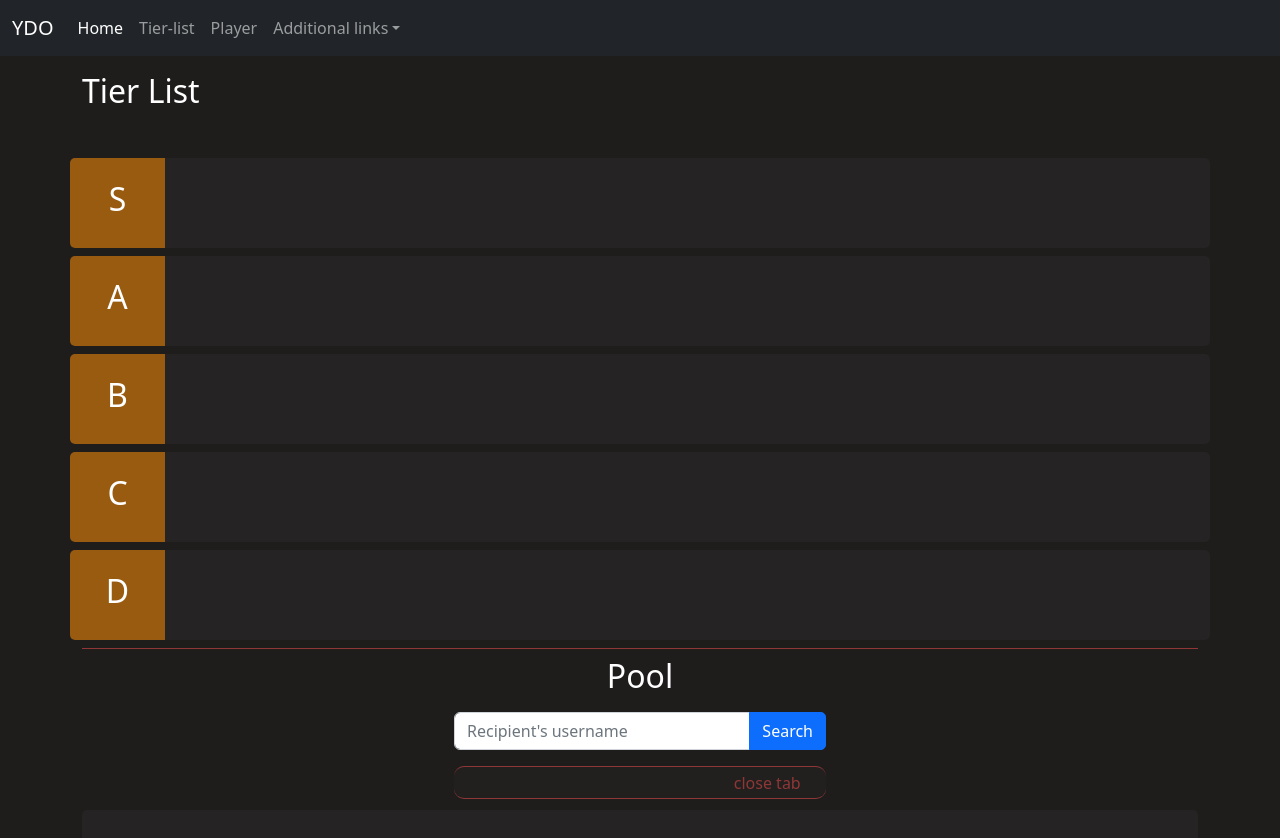
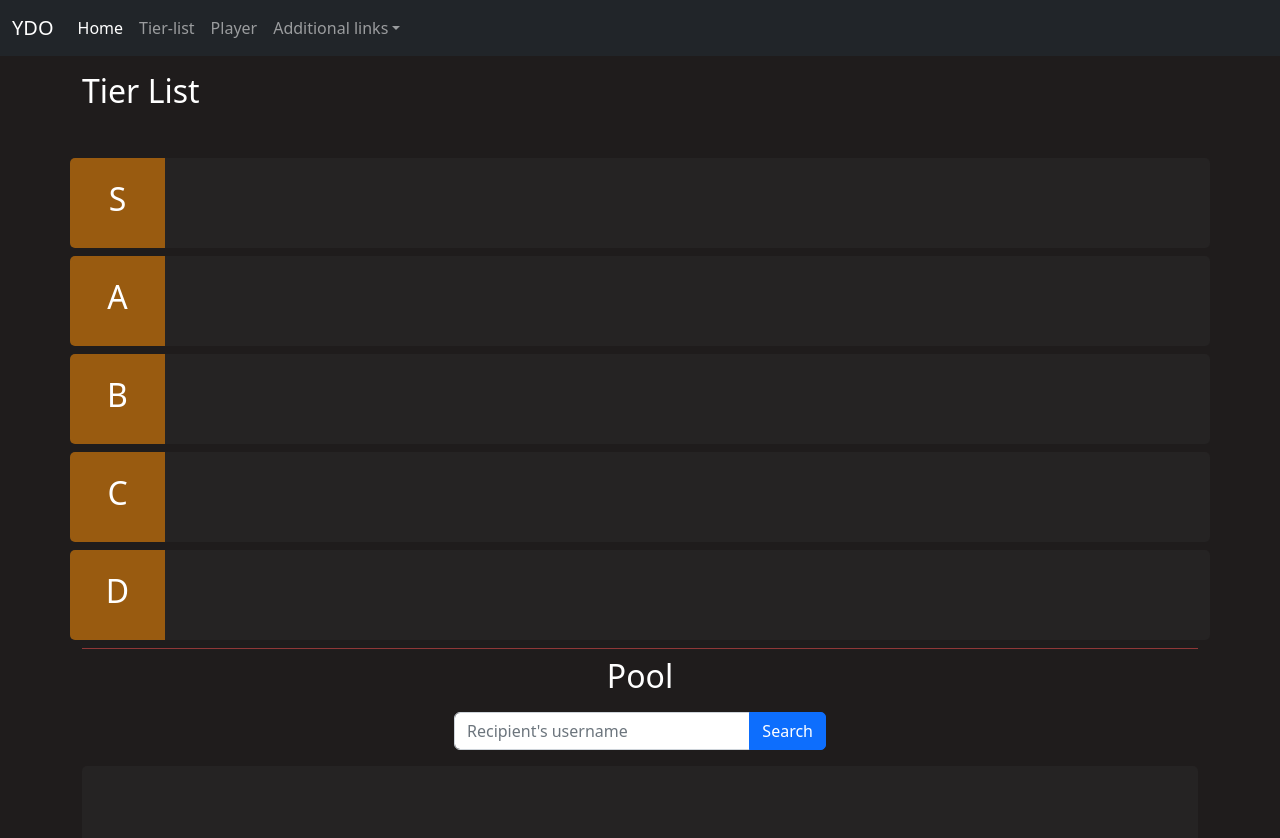
Before and after one commit to Albus-489/my-digital-oasis, a React (Create React App) app: page /tierlist in a window 1280 px wide. Shown: the top 838 px of the page. Built offline with nearby package versions, Linux system fonts and the light colour scheme.

Commit message:
Styling serch list component and pool

```diff
--- a/src/components/tier-list/styles/pool.style.css
+++ b/src/components/tier-list/styles/pool.style.css
@@ -17,7 +17,7 @@
 .testArea{
     background-color: rgba(42, 39, 39, 0.315);
     padding: 1% 5%;
-    max-height: 200px;
+    max-height: 400px;
     overflow: scroll;
     position:initial;
     margin-left: auto;
@@ -39,8 +39,44 @@
 #closeTabBtn{
     color: rgb(143, 55, 55);
     text-decoration: none;
+    font-size: 2rem;
 }
 
 #closeTabBtn:hover{
     color:rgb(226, 72, 72);
 }
+
+#addItemBtn{
+    color: rgba(240, 248, 255, 0.715);
+    font-size: 1.2rem;
+}
+#addItemBtn:hover{
+    color: aliceblue;
+
+}
+
+.summary{
+    max-height: 10rem;
+    overflow: scroll;
+}
+.add{
+    text-align: end;
+}
+
+  ::-webkit-scrollbar {
+    width: 12px;
+    background-color: transparent;
+  }
+
+  ::-webkit-scrollbar-track {
+    background-color: #f5f5f500;
+  }
+
+  ::-webkit-scrollbar-corner{
+    background: transparent;
+  }
+
+  ::-webkit-scrollbar-thumb {
+    background-color: #130a06b8;
+    border-radius: 10px;
+  }
--- a/src/components/tier-list/tier-components/PoolItems.component.tsx
+++ b/src/components/tier-list/tier-components/PoolItems.component.tsx
@@ -12,7 +12,7 @@ const PoolItems: React.FC<PoolItemsProps> = ({ items, onDragStart }) => {
           onDragStart={(event) => onDragStart(event, item.name)}
         >
           <img src={item.image} alt={item.name} />
-          <p className="poolItemName">{item.name}</p>
+          {/* <p className="poolItemName">{item.name}</p> */}
         </div>
       ))}
     </div>
--- a/src/components/tier-list/tier-components/SearchGames.component.tsx
+++ b/src/components/tier-list/tier-components/SearchGames.component.tsx
@@ -2,6 +2,7 @@ import React, { useState } from "react";
 import "../styles/searchGames.style.css";
 import { SearchGamesProps, fetchGameImageProps } from "./TierCompProps";
 import { fetchGameImage, fetchGameImages } from "../funcs/axiosHelper";
+import { addToPool } from "../funcs/dragndropHelper";
 
 const SearchGames: React.FC<SearchGamesProps> = ({
   isLoading,
@@ -16,7 +17,7 @@ const SearchGames: React.FC<SearchGamesProps> = ({
   searchList,
   setSearchList,
 }) => {
-  const [listIsActive, setListIsActive] = useState<boolean>(true);
+  const [listIsActive, setListIsActive] = useState<boolean>(false);
   return (
     <div className="centered">
       <div className="searchBox col-md-4">
@@ -68,13 +69,33 @@ const SearchGames: React.FC<SearchGamesProps> = ({
               id="closeTabBtn"
               type="button"
             >
-              close tab
+              ×
             </a>
           </div>
           {searchList.map((item, index) => (
-            <div className="" key={index}>
-              <img src={item.image} alt={item.name} />
-              <p>{item.name}</p>
+            <div
+              className="d-flex row-cols-3 mt-2"
+              key={index}
+              style={{
+                borderTop: "1px solid snow",
+              }}
+            >
+              <div className="col-4">
+                <img src={item.image} alt={item.name} />
+                <p>{item.name}</p>
+              </div>
+              <div className="col-6 summary">{item.summary}</div>
+              <div className="col-2 add">
+                <a
+                  onClick={(e) => {
+                    addToPool(item, tiers, setTierList);
+                  }}
+                  id="addItemBtn"
+                  type="button"
+                >
+                  ADD
+                </a>
+              </div>
             </div>
           ))}
         </div>
```
